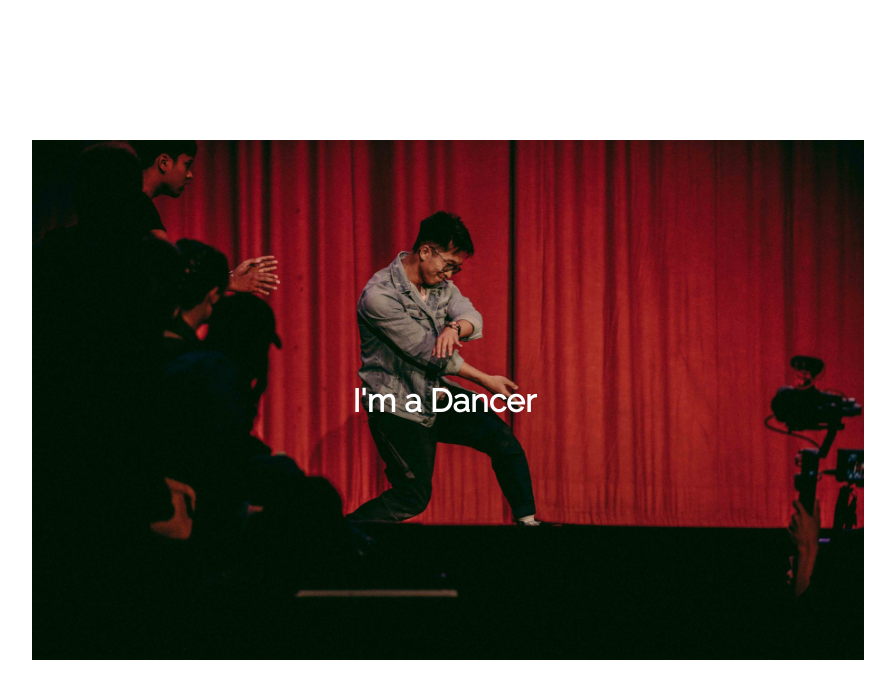
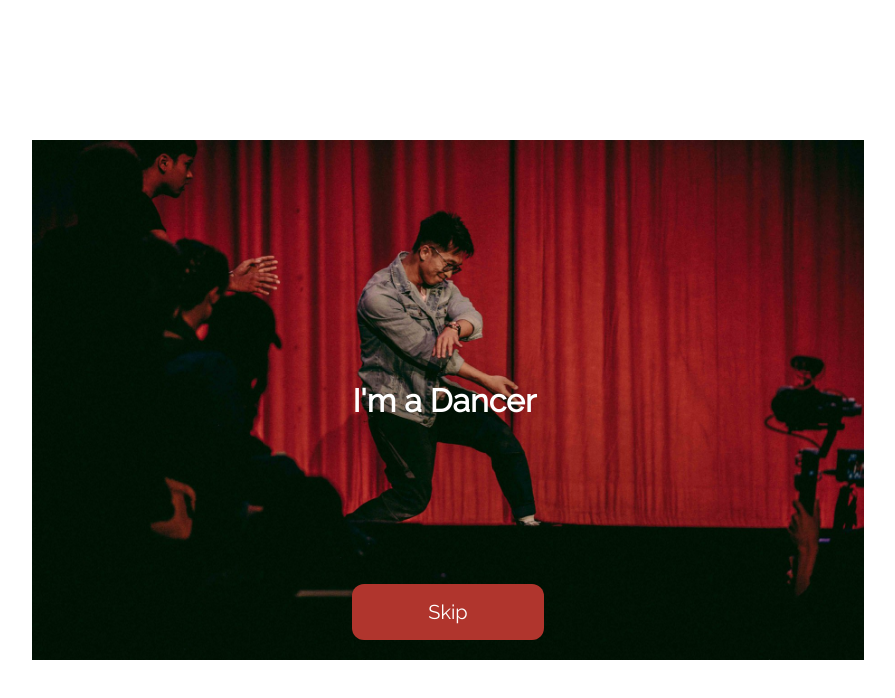
Before and after one commit to Nog-bs/portfolio-site, a React (Create React App) app: page / in a window 1280 px wide. Shown: the top 698 px of the page, without its empty margins (192-1087 px from the left). Built offline with nearby package versions, Linux system fonts and the light colour scheme.

Commit message:
Implemented skip functionality

```diff
--- a/src/App.js
+++ b/src/App.js
@@ -7,13 +7,15 @@ const App = () => {
 
     setTimeout(() => {
         setLoad(true);
-  }, 10000);
+    }, 14000);
+
+    const handleSkip = () => setLoad(true);
 
     return (
         <>
             <GlobalStyles />
             <Navbar />
-      <Hero load={load} />
+            <Hero handleSkip={handleSkip} load={load} />
             <About load={load} />
             <Showcase load={load} />
             <Footer load={load} />
--- a/src/components/Hero/Hero.elements.js
+++ b/src/components/Hero/Hero.elements.js
@@ -10,13 +10,13 @@ export const HeroSection = styled.section`
     justify-content: center;
     align-items: center;
     position: relative;
-    animation: showoff 18s ease-in;
     background: rgb(2, 18, 5);
     background: linear-gradient(
         180deg,
         rgba(2, 18, 5, 0.1) 0%,
         rgba(0, 16, 3, 1) 100%
     );
+    ${({ load }) => !load && "animation: showoff 18s ease-in;"}
 
     @keyframes showoff {
         from {
@@ -43,7 +43,7 @@ export const HeroImage = styled.div`
     position: absolute;
     z-index: -1;
 
-    animation: appear 12s ease-in;
+    ${({ load }) => !load && "animation: appear 12s ease-in;"}
 
     @keyframes appear {
         0% {
@@ -88,22 +88,9 @@ export const HeroButton = styled(Link)`
     outline: none;
     position: absolute;
     bottom: 20%;
-    animation: opacify 15s ease-in;
 
     @media (min-width: 768px) {
         width: 15%;
-    }
-
-    @keyframes opacify {
-        0% {
-            opacity: 0;
-        }
-        95% {
-            opacity: 0;
-        }
-        100% {
-            opacity: 1;
-        }
     }
 
     &:hover {
--- a/src/components/Hero/Hero.js
+++ b/src/components/Hero/Hero.js
@@ -12,12 +12,12 @@ import {
     InfoCopyright,
 } from "./Hero.elements";
 
-const Hero = ({ load }) => {
+const Hero = ({ load, handleSkip }) => {
     return (
         <>
             <div id="home" />
-            <HeroImage />
-            <HeroSection>
+            <HeroImage load={load} />
+            <HeroSection load={load}>
                 <TextContainer>
                     <HeroText>
                         {load ? (
@@ -44,6 +44,7 @@ const Hero = ({ load }) => {
                         )}
                     </HeroText>
                 </TextContainer>
+                {load ? (
                     <HeroButton
                         to="about"
                         smooth={true}
@@ -53,6 +54,9 @@ const Hero = ({ load }) => {
                     >
                         Start
                     </HeroButton>
+                ) : (
+                    <HeroButton onClick={handleSkip}>Skip</HeroButton>
+                )}
                 <InfoContainer>
                     <InfoLocation>Vancouver, BC</InfoLocation>
                     <InfoCopyright>
```
Lines whose indentation alone changed are shown as unchanged.
